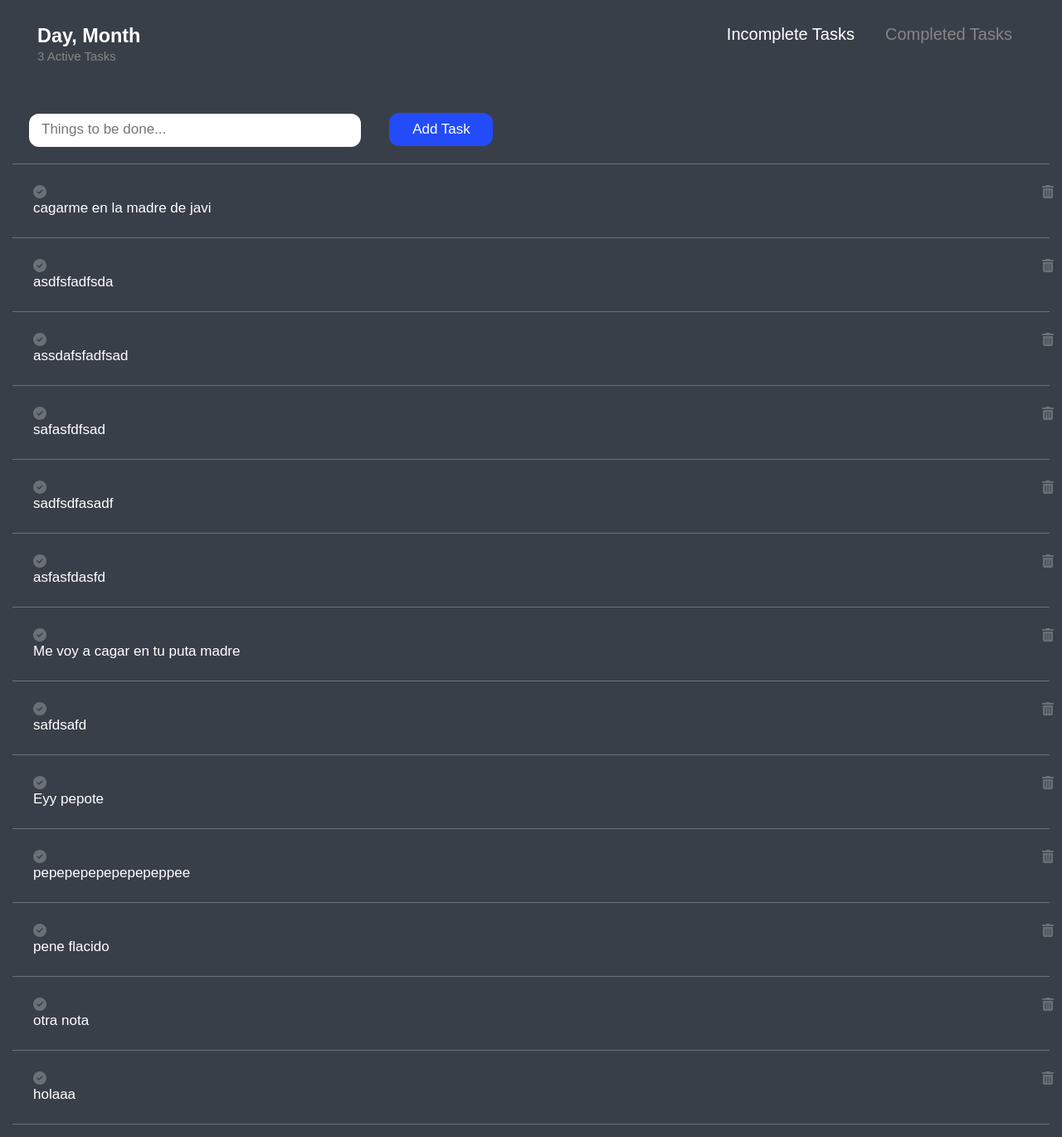
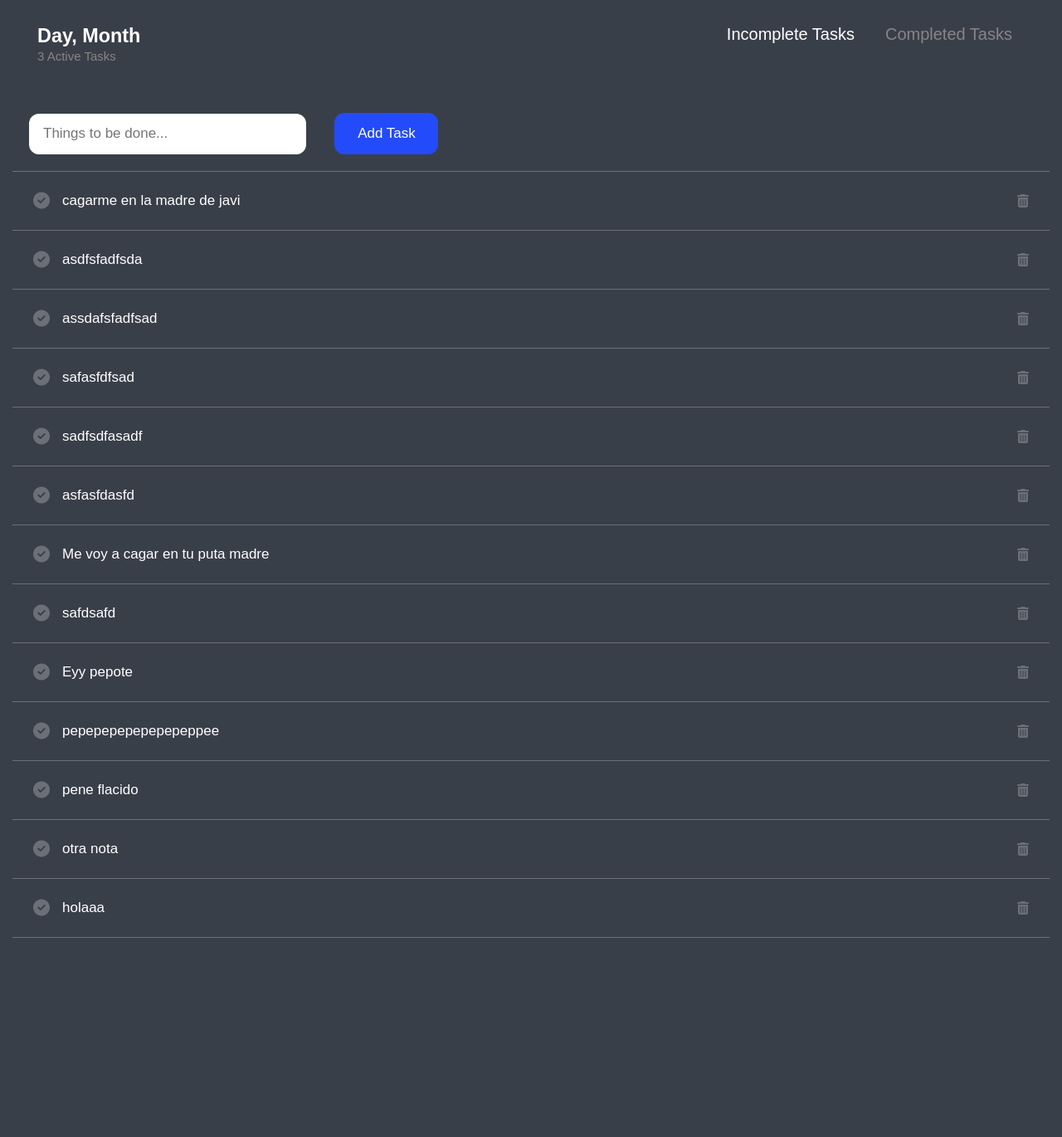
Before and after one commit to javierdominguezsuarez/ToHoodList, a Django app: page / in a window 1280 px wide. Shown: the whole page at 83% size. After the commit the page ends 1130 px from the top, so only its background shows below. Run offline with Django 3.2, Linux system fonts and the light colour scheme; data comes from the database, SQL or seed files in the repository; data that the repository does not hold is empty; some libraries are stand-ins or nearby versions.

Commit message:
fixed task boxes

```diff
--- a/notas/static/estilos/prueba.css
+++ b/notas/static/estilos/prueba.css
@@ -52,21 +52,27 @@ header .add-task-box{
 }
 
 .input-task{
-    width: 400px;
-    height: 40px;
+    width: 300px;
+    padding: 15px;
     border-radius: 12px;
-    border: none;
+    border: 2px solid transparent;
 }
 
 .input-task::placeholder{
     font-size: 17px;
-    padding-left: 15px;
+}
+
+.input-task:focus{
+    border-radius: 12px;
+    border: 2px solid #234BF9;
+    transition: 0.25s all ease;
+    outline: none;
 }
 
 .add-button{
     margin-left: 30px;
     width: 125px;
-    height: 40px;
+    padding: 15px;
     border-radius: 12px;
     border: none;
     font-size: 17px;
@@ -78,8 +84,15 @@ header .add-task-box{
 .task-box{
     display: flex;
     flex-direction: row;
+    justify-content: space-between;
+    align-items: center;
     padding: 25px;
     border-top: 1px solid #6B7077;
+}
+
+.task-box div{
+    display: flex;
+    flex-direction: row;
 }
 
 .task-box:last-child{
@@ -90,6 +103,7 @@ header .add-task-box{
     list-style-type: none;
     color: #FFF;
     font-size: 17px;
+    margin-left: 15px;
 }
 
 .fa-check-circle, .fa-trash-alt{
@@ -97,10 +111,5 @@ header .add-task-box{
 }
 
 .fa-check-circle{
-
+    font-size: 20px;
 }
-
-.fa-trash-alt{
-    position:fixed;
-    right: 10px;
-}
```
